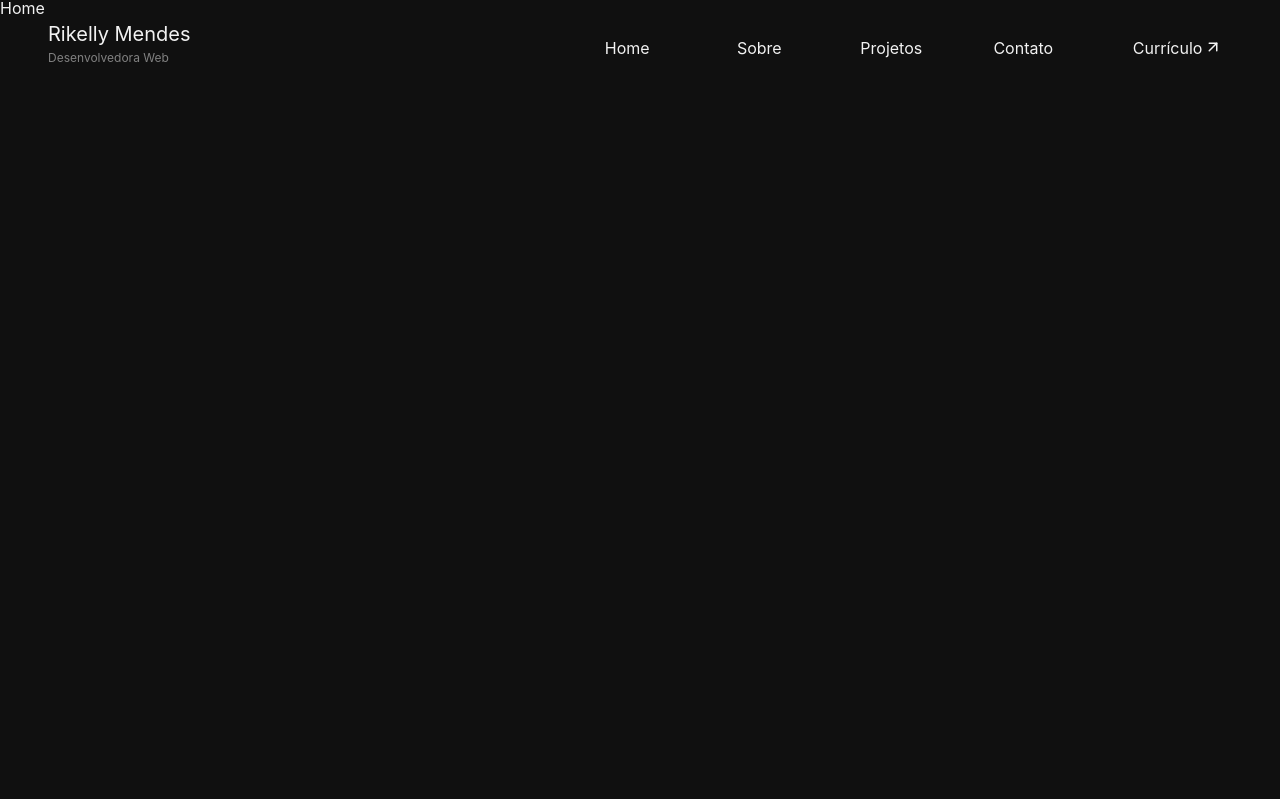
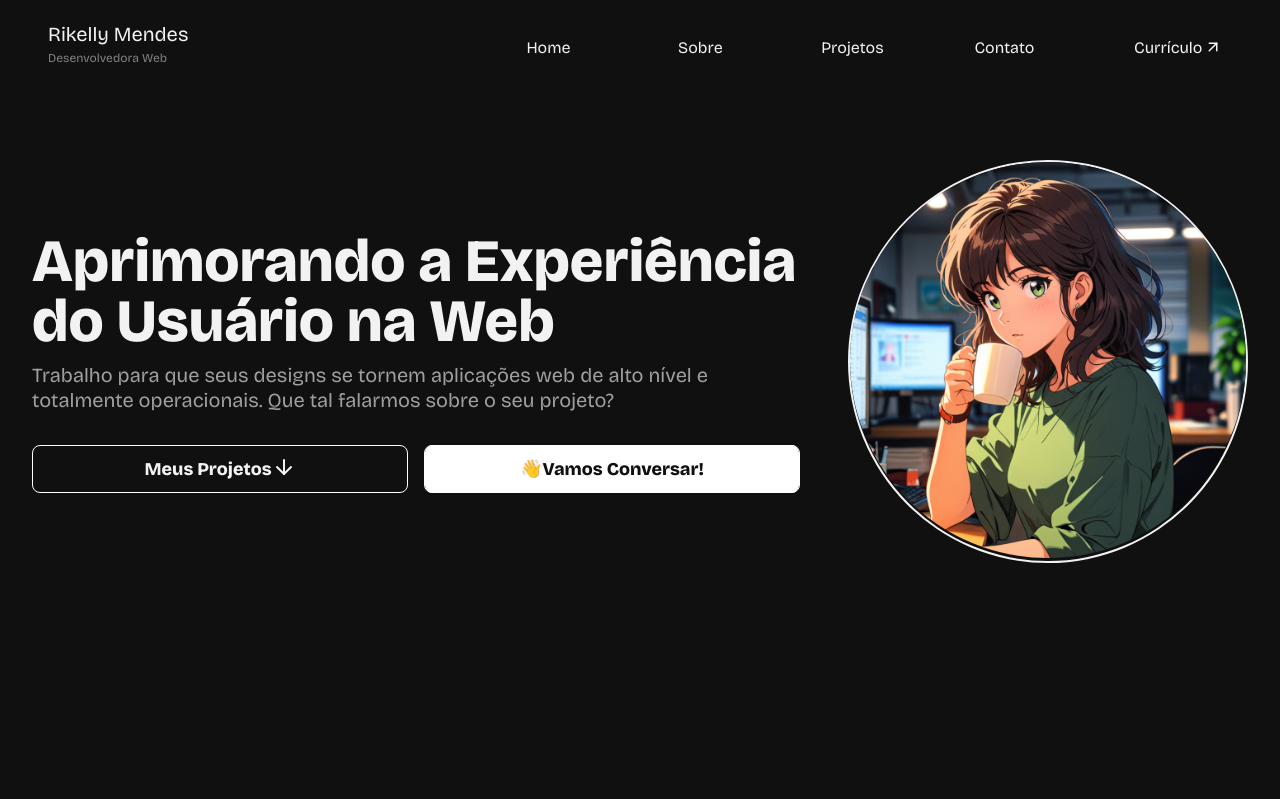
Before and after one commit to rikellyh/portfolio, a React (Vite) app: page / in a window 1280 px wide. Shown: the top 799 px of the page. Built offline with nearby package versions, Linux system fonts and the light colour scheme.

Commit message:
feat(Home): building and styling home section/fix: global style

```diff
--- a/index.html
+++ b/index.html
@@ -2,7 +2,12 @@
 <html lang="en">
   <head>
     <meta charset="UTF-8" />
-    <link rel="icon" type="image/svg+xml" href="/vite.svg" />
+    <link rel="preconnect" href="https://fonts.googleapis.com" />
+    <link rel="preconnect" href="https://fonts.gstatic.com" crossorigin />
+    <link
+      href="https://fonts.googleapis.com/css2?family=Bricolage+Grotesque:opsz,wght@12..96,200..800&display=swap"
+      rel="stylesheet"
+    />
     <meta name="viewport" content="width=device-width, initial-scale=1.0" />
     <title>Rikelly Mendes</title>
   </head>
--- a/package.json
+++ b/package.json
@@ -10,6 +10,7 @@
     "preview": "vite preview"
   },
   "dependencies": {
+    "motion": "^11.18.0",
     "react": "^18.3.1",
     "react-dom": "^18.3.1",
     "react-feather": "^2.0.10"
--- a/src/App.tsx
+++ b/src/App.tsx
@@ -1,12 +1,21 @@
+import { useState } from "react";
+
 import Header from "./components/Header/Header";
 import { Sections } from "./components/Sections/Sections";
 
 function App() {
+  const [isMobileMenuOpen, setIsMobileMenuOpen] = useState(false);
+
+  const handleToggleMenu = () => setIsMobileMenuOpen(!isMobileMenuOpen);
+
   return (
     <>
-      <Header />
+      <Header
+        isMobileMenuOpen={isMobileMenuOpen}
+        handleToggleMenu={handleToggleMenu}
+      />
       <main className="container">
-        <Sections />
+        <Sections isMobileMenuOpen={isMobileMenuOpen} />
       </main>
     </>
   );
--- a/src/components/Header/Header.tsx
+++ b/src/components/Header/Header.tsx
@@ -1,13 +1,12 @@
-import { useState } from "react";
+import { ArrowUpRight, Menu } from "react-feather";
 
-import { ArrowUpRight, Menu } from "react-feather";
+import { MenuOpenProps } from "../../types/menuOpen";
 import "./header.css";
 
-const Header = () => {
-  const [isMobileMenuOpen, setIsMobileMenuOpen] = useState(false);
-
-  const handleToggleMenu = () => setIsMobileMenuOpen(!isMobileMenuOpen);
-
+const Header: React.FC<MenuOpenProps> = ({
+  isMobileMenuOpen,
+  handleToggleMenu,
+}) => {
   return (
     <header className="header">
       <div className="header__container">
--- a/src/components/Header/header.css
+++ b/src/components/Header/header.css
@@ -4,8 +4,9 @@ header {
 }
 
 .header__container {
+  margin: 0 auto;
+  padding: 1.5rem 3rem 0rem;
   position: relative;
-  padding: 1.5rem 3rem 0rem;
 
   display: flex;
   justify-content: space-between;
@@ -33,7 +34,7 @@ header {
 
 .mobile-menu.open {
   width: 100%;
-  min-height: 70vh;
+  min-height: 100vh;
   background-color: var(--background);
 
   display: block;
@@ -48,8 +49,8 @@ header {
   flex-direction: column;
   align-items: center;
 
-  gap: 1.75rem;
-  margin-top: 3rem;
+  gap: 3rem;
+  margin-top: 7rem;
 }
 
 .header__menu li:last-child {
--- a/src/components/Sections/Home/Home.tsx
+++ b/src/components/Sections/Home/Home.tsx
@@ -1,3 +1,38 @@
-export const Home = () => {
-  return <div>Home</div>;
+import { ArrowDown } from "react-feather";
+import { HomeProps } from "../../../types/menuOpen";
+
+import AvatarAnime from "../../../assets/img/avatar.jpeg";
+import "./home.css";
+
+export const Home: React.FC<HomeProps> = ({ isMobileMenuOpen }) => {
+  return (
+    <div className="home__profile">
+      <div>
+        <h1>Aprimorando a Experiência do Usuário na Web</h1>
+        <p>
+          Trabalho para que seus designs se tornem aplicações web de alto nível
+          e totalmente operacionais. Que tal falarmos sobre o seu projeto?
+        </p>
+        <div className="home__profile--hyperlink">
+          <div className="home__profile--hyperlink--div">
+            <a href="#projects">Meus Projetos</a>
+            <div>
+              <ArrowDown />
+            </div>
+          </div>
+          <div className="home__profile--hyperlink--div">
+            <a href="#contact">
+              <span className={isMobileMenuOpen ? "wave--hidden" : "wave"}>
+                👋
+              </span>
+              Vamos Conversar!
+            </a>
+          </div>
+        </div>
+      </div>
+      <div className="home__profile--img">
+        <img src={AvatarAnime} alt="avatar anime" />
+      </div>
+    </div>
+  );
 };
--- /dev/null
+++ b/src/components/Sections/Home/home.css
@@ -0,0 +1,166 @@
+.home__profile {
+  display: flex;
+  flex-direction: column-reverse;
+  align-items: center;
+  text-align: center;
+
+  margin-top: 10rem;
+  gap: 3rem;
+}
+
+.home__profile--img {
+  width: 15rem;
+  border: 2px solid var(--on-background);
+}
+
+.home__profile--img,
+.home__profile--img img {
+  border-radius: 50%;
+}
+
+.home__profile h1 {
+  font-size: 2.5rem;
+  line-height: 2.5rem;
+  font-weight: 800;
+}
+
+.home__profile p {
+  margin-top: 0.75rem;
+  font-size: 1.125rem;
+  line-height: 1.75rem;
+  color: #ffffff99;
+}
+
+.home__profile--hyperlink {
+  display: flex;
+  align-items: center;
+  flex-direction: column;
+  text-align: center;
+
+  margin-top: 2rem;
+  gap: 1rem;
+}
+
+.home__profile--hyperlink a {
+  font-weight: 800;
+  font-size: 1.125rem;
+  border-radius: 0.5rem;
+  cursor: pointer;
+}
+
+.home__profile--hyperlink a:last-child {
+  width: 100%;
+  height: 3rem;
+  align-content: center;
+
+  color: var(--background);
+  background-color: #ffff;
+}
+
+.home__profile--hyperlink--div {
+  width: 100%;
+  height: 3rem;
+
+  display: flex;
+  justify-content: center;
+  align-items: center;
+
+  cursor: pointer;
+  border-radius: 0.5rem;
+  border: 1px solid #ffff;
+}
+
+.home__profile--hyperlink--div:hover {
+  svg {
+    animation: jumpInfinite 1.5s infinite;
+  }
+}
+
+@keyframes jumpInfinite {
+  0% {
+    margin-top: 0;
+  }
+  50% {
+    margin-top: 20px;
+  }
+  100% {
+    margin-top: 0;
+  }
+}
+
+.wave {
+  animation-name: wave-animation;
+  animation-duration: 2.5s;
+  animation-iteration-count: infinite;
+  transform-origin: 70% 70%;
+  display: inline-block;
+}
+
+.wave--hidden {
+  visibility: hidden;
+}
+
+@keyframes wave-animation {
+  0% {
+    transform: rotate(0deg);
+  }
+  10% {
+    transform: rotate(14deg);
+  }
+  20% {
+    transform: rotate(-8deg);
+  }
+  30% {
+    transform: rotate(14deg);
+  }
+  40% {
+    transform: rotate(-4deg);
+  }
+  50% {
+    transform: rotate(10deg);
+  }
+  60% {
+    transform: rotate(0deg);
+  }
+  100% {
+    transform: rotate(0deg);
+  }
+}
+
+@media (min-width: 600px) {
+  .home__profile--img {
+    width: 20rem;
+  }
+}
+
+@media (min-width: 850px) {
+  .home__profile {
+    display: grid;
+    grid-template-columns: 1fr 0fr;
+    align-items: center;
+    text-align: start;
+    margin-top: 10rem;
+  }
+
+  .home__profile div:first-child {
+    max-width: 50rem;
+  }
+
+  .home__profile--img {
+    width: 25rem;
+  }
+
+  .home__profile h1 {
+    font-size: 3.75rem;
+    line-height: 1;
+  }
+
+  .home__profile p {
+    font-size: 1.25rem;
+    line-height: 1.25;
+  }
+
+  .home__profile--hyperlink {
+    flex-direction: row;
+  }
+}
--- a/src/components/Sections/Sections.tsx
+++ b/src/components/Sections/Sections.tsx
@@ -3,11 +3,15 @@ import { Contact } from "./Contact/Contact";
 import { Home } from "./Home/Home";
 import { Projects } from "./Projects/Projects";
 
-export const Sections = () => {
+interface SectionsProps {
+  isMobileMenuOpen: boolean;
+}
+
+export const Sections: React.FC<SectionsProps> = ({ isMobileMenuOpen }) => {
   return (
     <>
       <section id="home">
-        <Home />
+        <Home isMobileMenuOpen={isMobileMenuOpen} />
       </section>
       <section id="about">
         <About />
--- a/src/index.css
+++ b/src/index.css
@@ -127,9 +127,8 @@ html {
   scroll-behavior: smooth;
 }
 body {
-  overflow: auto;
   line-height: 1;
-  font-family: "Inter", sans-serif;
+  font-family: "Bricolage Grotesque", serif;
 
   color: var(--on-background);
   background-color: var(--background);
@@ -184,3 +183,13 @@ section {
   height: 100vh;
   scroll-snap-align: center;
 }
+main {
+  max-width: 1800px;
+  padding: 0 2rem;
+  margin: 0 auto;
+
+  display: flex;
+  justify-content: center;
+  flex-direction: column;
+  align-items: center;
+}
--- /dev/null
+++ b/src/types/menuOpen.ts
@@ -0,0 +1,8 @@
+export interface MenuOpenProps {
+  isMobileMenuOpen: boolean;
+  handleToggleMenu: () => void;
+}
+
+export interface HomeProps {
+  isMobileMenuOpen: boolean;
+}
```
Also changed, not shown: src/assets/img/avatar.jpeg (added), 1 other file (tests, documents, lock files or other folders).
